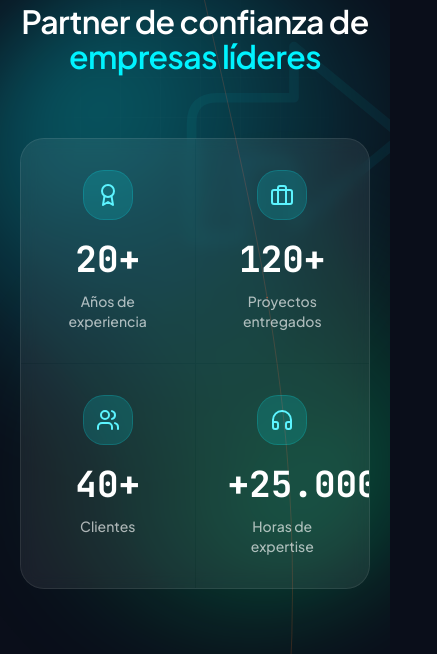
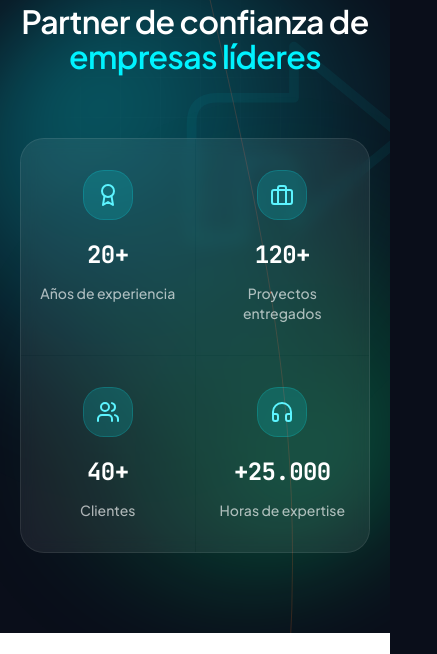
Before and after one commit to RodrigoRib41/WebGotechy, a React (Vite) app: page / in a window 390 px wide. Shown: the part 4020-4674 px from the top of the page, 437 px wide, since content can reach past the window. Built offline with nearby package versions, Linux system fonts and the light colour scheme; no server answers; the database is empty.

Commit message:
se mejora responsividad movil

```diff
--- a/package.json
+++ b/package.json
@@ -1,7 +1,7 @@
 {
   "name": "gotechy-landing",
   "private": true,
-  "version": "1.0.7",
+  "version": "1.0.8",
   "type": "module",
   "description": "GoTechy - Consultora tecnológica de clase mundial. Landing page moderna.",
   "scripts": {
--- a/src/components/home/StatsHighlight.tsx
+++ b/src/components/home/StatsHighlight.tsx
@@ -57,7 +57,7 @@ export function StatsHighlight() {
             hidden: { opacity: 0 },
             show: { opacity: 1, transition: { staggerChildren: 0.1 } },
           }}
-          className="mt-16 grid grid-cols-2 gap-px overflow-hidden rounded-3xl border border-white/10 bg-white/5 backdrop-blur sm:grid-cols-4"
+          className="mt-16 grid grid-cols-2 gap-px overflow-hidden rounded-3xl border border-white/10 bg-white/5 backdrop-blur lg:grid-cols-4"
         >
           {STATS.map((s, i) => {
             const Icon = ICONS[i] ?? Award;
@@ -68,12 +68,12 @@ export function StatsHighlight() {
                   hidden: { opacity: 0, y: 20 },
                   show: { opacity: 1, y: 0, transition: { duration: 0.5 } },
                 }}
-                className="group relative bg-white/[0.02] p-8 text-center transition-colors duration-300 hover:bg-white/[0.06]"
+              className="group relative bg-white/[0.02] px-3 py-8 text-center transition-colors duration-300 hover:bg-white/[0.06] sm:px-6"
               >
                 <div className="mx-auto inline-flex h-12 w-12 items-center justify-center rounded-2xl bg-secondary/15 text-secondary-300 ring-1 ring-secondary/30 transition-transform duration-300 group-hover:scale-110">
                   <Icon className="h-6 w-6" />
                 </div>
-                <div className="mt-5 font-mono text-4xl font-bold text-white sm:text-5xl">
+              <div className="mt-5 whitespace-nowrap font-mono text-2xl font-bold tracking-tight text-white min-[400px]:text-3xl sm:text-4xl xl:text-5xl">
                   {s.count !== null ? (
                     <AnimatedCounter end={s.count} suffix={s.suffix} duration={2.4} />
                   ) : (
--- a/src/styles/globals.css
+++ b/src/styles/globals.css
@@ -683,3 +683,17 @@
     scroll-behavior: auto !important;
   }
 }
+
+
+html,
+body {
+  max-width: 100%;
+  overflow-x: hidden;
+}
+
+@supports (overflow: clip) {
+  html,
+  body {
+    overflow-x: clip;
+  }
+}
```
